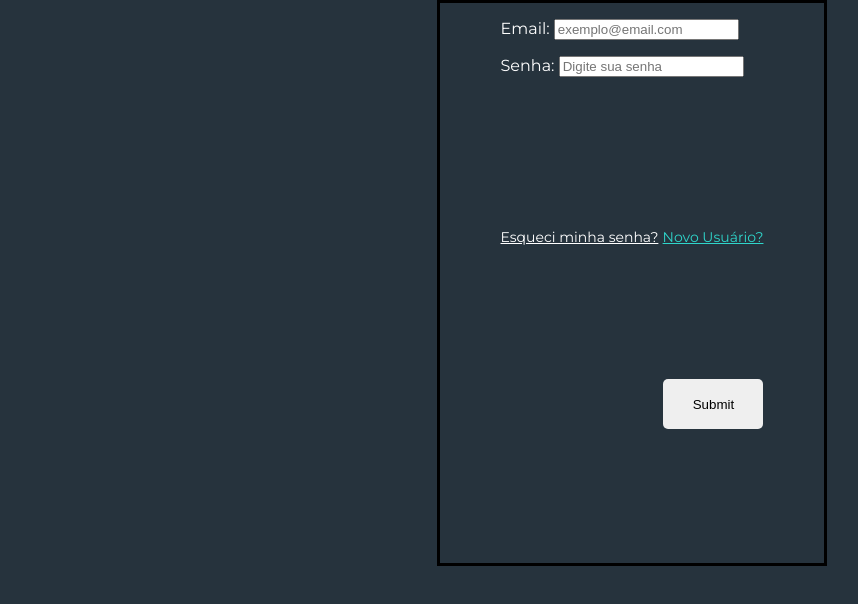
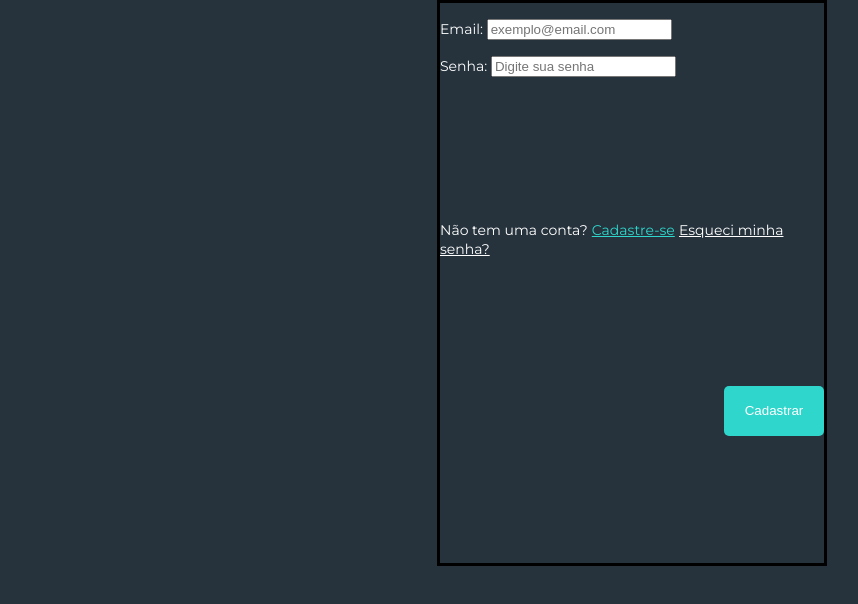
Before and after one commit to nikollas-dh/Biblio_Tec, a plain HTML site: page login.html in a window 1280 px wide. Shown: the part 56-660 px from the top of the page, without its empty margins (8-866 px from the left). Drawn offline with nearby package versions, Linux system fonts and the light colour scheme.

Commit message:
Editando texto do botão cadastro

```diff
--- a/css/login.css
+++ b/css/login.css
@@ -25,13 +25,22 @@ header{
     height: 50px;
     display: flex;
     justify-self:end;
+    justify-content:center;
+    align-items:center;
+    cursor: pointer;
+    background: var(--ciano);
+    color: var(--branco);
     border: none;
     border-radius: 5px;
+}
+label{
+    color: var(--branco);
+    font-size: 14px;
 }
 a{
     color: var(--branco);
     font-size: 14px;
 }
-#recuperar{
+#linkCadastro{
     color: var(--ciano);
 }
--- a/login.html
+++ b/login.html
@@ -29,13 +29,13 @@
                     <input type="password" placeholder="Digite sua senha" required>
                 </p>
             </div>
-            <div>
-
+            <div id ="direcionavel">
+                <label>Não tem uma conta?</label>
+                <a href="./cadastro.html" id="linkCadastro">Cadastre-se</a>
                 <a href="./recuperar.html" >Esqueci minha senha?</a>
-                <a href="./cadastro.html" id="recuperar">Novo Usuário?</a>
             </div>
             <div>
-                <input type="submit" id="btnLogin">
+                <button type ="submit" id="btnLogin">Cadastrar</button>
             </div>
         </div>
     </form>
```
